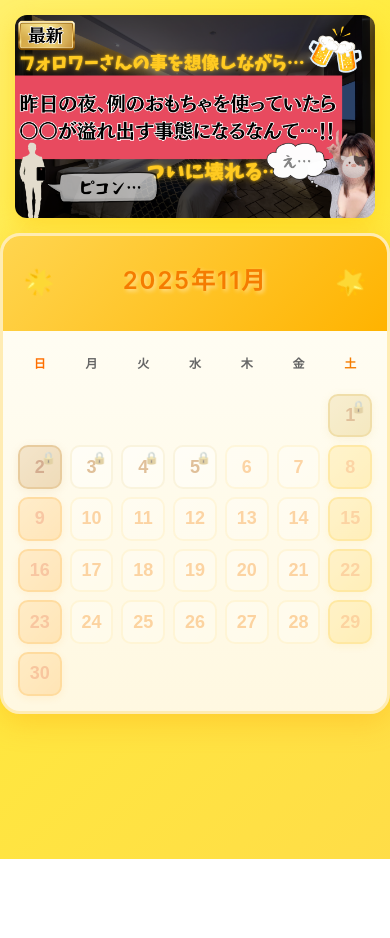
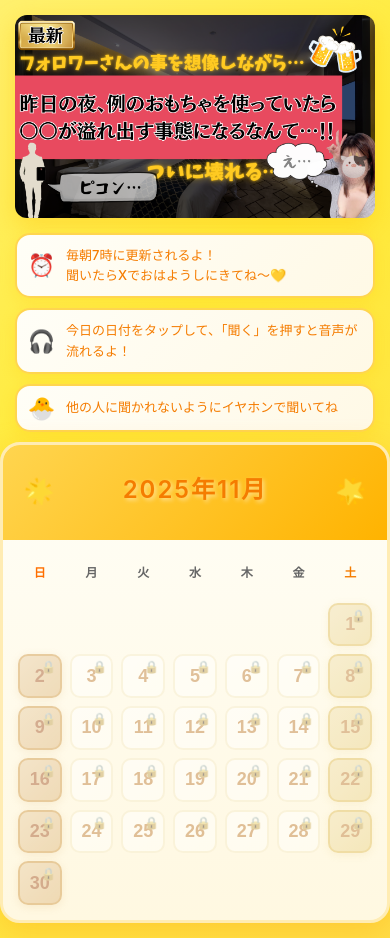
Before and after one commit to xinzhen981-design/mika_karenda-, a plain HTML site: page index.html in a window 390 px wide. Before the commit the page ends 859 px from the top, so only its background shows below. Drawn offline with Linux system fonts and the light colour scheme.

Commit message:
Add files via upload

```diff
--- a/index.html
+++ b/index.html
@@ -9,6 +9,21 @@
 <body>
     <div class="header-image-wrapper">
         <img src="TOP.png" alt="ヘッダー画像" class="header-image">
+    </div>
+
+    <div class="info-box">
+        <div class="info-item">
+            <span class="info-icon">⏰</span>
+            <p>毎朝7時に更新されるよ！<br>聞いたらXでおはようしにきてね〜💛</p>
+        </div>
+        <div class="info-item">
+            <span class="info-icon">🎧</span>
+            <p>今日の日付をタップして、「聞く」を押すと音声が流れるよ！</p>
+        </div>
+        <div class="info-item">
+            <span class="info-icon">🐣</span>
+            <p>他の人に聞かれないようにイヤホンで聞いてね</p>
+        </div>
     </div>
 
     <div class="container">
--- a/script.js
+++ b/script.js
@@ -1,11 +1,13 @@
-// テスト用：各日付の解放時刻を設定
-const unlockSchedule = {
-    1: new Date('2025-10-27T21:15:00'),
-    2: new Date('2025-10-27T21:17:00'),
-    3: new Date('2025-10-27T21:19:00'),
-    4: new Date('2025-10-27T21:21:00'),
-    5: new Date('2025-10-27T21:23:00')
-};
+// 本番環境：各日付の解放時刻を生成（午前7時）
+function generateUnlockSchedule() {
+    const schedule = {};
+    for (let day = 1; day <= 30; day++) {
+        schedule[day] = new Date(`2025-11-${String(day).padStart(2, '0')}T07:00:00`);
+    }
+    return schedule;
+}
+
+const unlockSchedule = generateUnlockSchedule();
 
 // 各日付の確認メッセージ（朝用）
 const confirmMessages = {
@@ -13,7 +15,32 @@ const confirmMessages = {
     2: '今日も素敵な1日にしようね♡\n2日の音声を聴く？',
     3: '朝だよ♡\n3日の音声を聴く？',
     4: '今日も応援してるよ♡\n4日の音声を聴く？',
-    5: '5日目の朝♡\n音声を聴く？'
+    5: 'おはよう！今日も頑張ろうね♡\n5日の音声を聴く？',
+    6: '素敵な朝だね♡\n6日の音声を聴く？',
+    7: '1週間お疲れさま♡\n7日の音声を聴く？',
+    8: 'おはよう♡\n8日の音声を聴く？',
+    9: '今日もいい日になりますように♡\n9日の音声を聴く？',
+    10: '10日目だね♡\n音声を聴く？',
+    11: 'おはよう♡\n11日の音声を聴く？',
+    12: '今日も応援してるよ♡\n12日の音声を聴く？',
+    13: '朝だよ♡\n13日の音声を聴く？',
+    14: 'おはよう！元気だしてね♡\n14日の音声を聴く？',
+    15: '半分きたね♡\n15日の音声を聴く？',
+    16: 'おはよう♡\n16日の音声を聴く？',
+    17: '今日も素敵な1日にしようね♡\n17日の音声を聴く？',
+    18: 'おはよう♡\n18日の音声を聴く？',
+    19: '今日も頑張ろうね♡\n19日の音声を聴く？',
+    20: '20日目♡\n音声を聴く？',
+    21: 'おはよう♡\n21日の音声を聴く？',
+    22: '週末だね♡\n22日の音声を聴く？',
+    23: 'おはよう♡\n23日の音声を聴く？',
+    24: '今日も応援してるよ♡\n24日の音声を聴く？',
+    25: 'おはよう♡\n25日の音声を聴く？',
+    26: '今日も素敵な1日にしようね♡\n26日の音声を聴く？',
+    27: 'おはよう♡\n27日の音声を聴く？',
+    28: 'もうすぐ終わりだね♡\n28日の音声を聴く？',
+    29: 'おはよう♡\n29日の音声を聴く？',
+    30: '最終日♡ありがとう♡\n30日の音声を聴く？'
 };
 
 // 日付ボタンの参照を保持
@@ -53,14 +80,9 @@ function generateCalendar() {
             dayElement.classList.add('weekday');
         }
 
-        // テスト環境：1～5日は音声ファイルが利用可能
-        if (day >= 1 && day <= 5) {
+        // 全ての日付にクリックイベントを追加
         dayElement.addEventListener('click', () => playAudio(day));
         dayButtons[day] = dayElement; // 参照を保持
-        } else {
-            // 6日以降は音声ファイルがないので無効化
-            dayElement.classList.add('disabled');
-        }
 
         calendarDays.appendChild(dayElement);
     }
@@ -76,16 +98,22 @@ function generateCalendar() {
 function updateButtonStates() {
     const now = new Date();
 
-    for (let day = 1; day <= 5; day++) {
+    for (let day = 1; day <= 30; day++) {
         const button = dayButtons[day];
         const unlockTime = unlockSchedule[day];
 
-        if (now >= unlockTime) {
+        // 次の日の午前7時を計算（ロック時刻）
+        const lockTime = day < 30
+            ? unlockSchedule[day + 1]
+            : new Date('2025-12-01T07:00:00'); // 30日の場合は12月1日午前7時
+
+        // 解放条件：解放時刻を過ぎている かつ ロック時刻前
+        if (now >= unlockTime && now < lockTime) {
             // 解放済み：ボタンを有効化
             button.classList.add('unlocked');
             button.classList.remove('locked');
         } else {
-            // 未解放：ボタンを無効化
+            // 未解放またはロック済み：ボタンを無効化
             button.classList.add('locked');
             button.classList.remove('unlocked');
         }
@@ -149,14 +177,28 @@ function playAudio(day) {
 
     // 未解放の場合は再生しない
     if (button.classList.contains('locked')) {
+        const now = new Date();
         const unlockTime = unlockSchedule[day];
+        const lockTime = day < 30
+            ? unlockSchedule[day + 1]
+            : new Date('2025-12-01T07:00:00');
+
+        let message;
+        if (now < unlockTime) {
+            // まだ解放されていない
             const timeString = unlockTime.toLocaleString('ja-JP', {
                 month: '2-digit',
                 day: '2-digit',
                 hour: '2-digit',
                 minute: '2-digit'
             });
-        alert(`この音声は ${timeString} に解放されます。`);
+            message = `この音声は ${timeString} に解放されます♡`;
+        } else if (now >= lockTime) {
+            // 期限切れ
+            message = 'この音声の再生期限が過ぎました💦\n次の音声を楽しみにしていてね♡';
+        }
+
+        alert(message);
         return;
     }
 
--- a/style.css
+++ b/style.css
@@ -89,6 +89,90 @@ body::after {
 .header-image:hover {
     transform: translateY(-5px) scale(1.02);
     box-shadow: 0 12px 35px rgba(255, 193, 7, 0.5);
+}
+
+/* 説明ボックス */
+.info-box {
+    max-width: 600px;
+    margin: 15px auto;
+    padding: 0 20px;
+    box-sizing: border-box;
+    position: relative;
+    z-index: 1;
+    animation: slideIn 0.8s ease-out 0.4s backwards;
+}
+
+@keyframes slideIn {
+    from {
+        opacity: 0;
+        transform: translateX(-30px);
+    }
+    to {
+        opacity: 1;
+        transform: translateX(0);
+    }
+}
+
+.info-item {
+    background: linear-gradient(135deg, #fffef7 0%, #fff9e6 100%);
+    border: 2px solid #ffd54f;
+    border-radius: 15px;
+    padding: 12px 15px;
+    margin-bottom: 12px;
+    display: flex;
+    align-items: center;
+    gap: 12px;
+    box-shadow: 0 4px 15px rgba(255, 193, 7, 0.2);
+    transition: all 0.3s ease;
+    animation: popIn 0.5s ease-out backwards;
+}
+
+.info-item:nth-child(1) {
+    animation-delay: 0.5s;
+}
+
+.info-item:nth-child(2) {
+    animation-delay: 0.6s;
+}
+
+.info-item:nth-child(3) {
+    animation-delay: 0.7s;
+}
+
+@keyframes popIn {
+    from {
+        opacity: 0;
+        transform: scale(0.8) translateY(10px);
+    }
+    to {
+        opacity: 1;
+        transform: scale(1) translateY(0);
+    }
+}
+
+.info-item:hover {
+    transform: translateX(5px);
+    box-shadow: 0 6px 20px rgba(255, 193, 7, 0.35);
+    border-color: #ffc107;
+}
+
+.info-icon {
+    font-size: 24px;
+    flex-shrink: 0;
+    animation: iconBounce 2s ease-in-out infinite;
+}
+
+@keyframes iconBounce {
+    0%, 100% { transform: scale(1); }
+    50% { transform: scale(1.1); }
+}
+
+.info-item p {
+    margin: 0;
+    font-size: 14px;
+    line-height: 1.6;
+    color: #f57c00;
+    font-weight: 500;
 }
 
 .container {
@@ -495,6 +579,24 @@ header h1 {
         border-radius: 12px;
     }
 
+    .info-box {
+        margin: 10px auto;
+        padding: 0 15px;
+    }
+
+    .info-item {
+        padding: 10px 12px;
+        margin-bottom: 10px;
+    }
+
+    .info-icon {
+        font-size: 20px;
+    }
+
+    .info-item p {
+        font-size: 13px;
+    }
+
     .container {
         margin: 10px auto 15px;
     }
```
Lines whose indentation alone changed are shown as unchanged.
